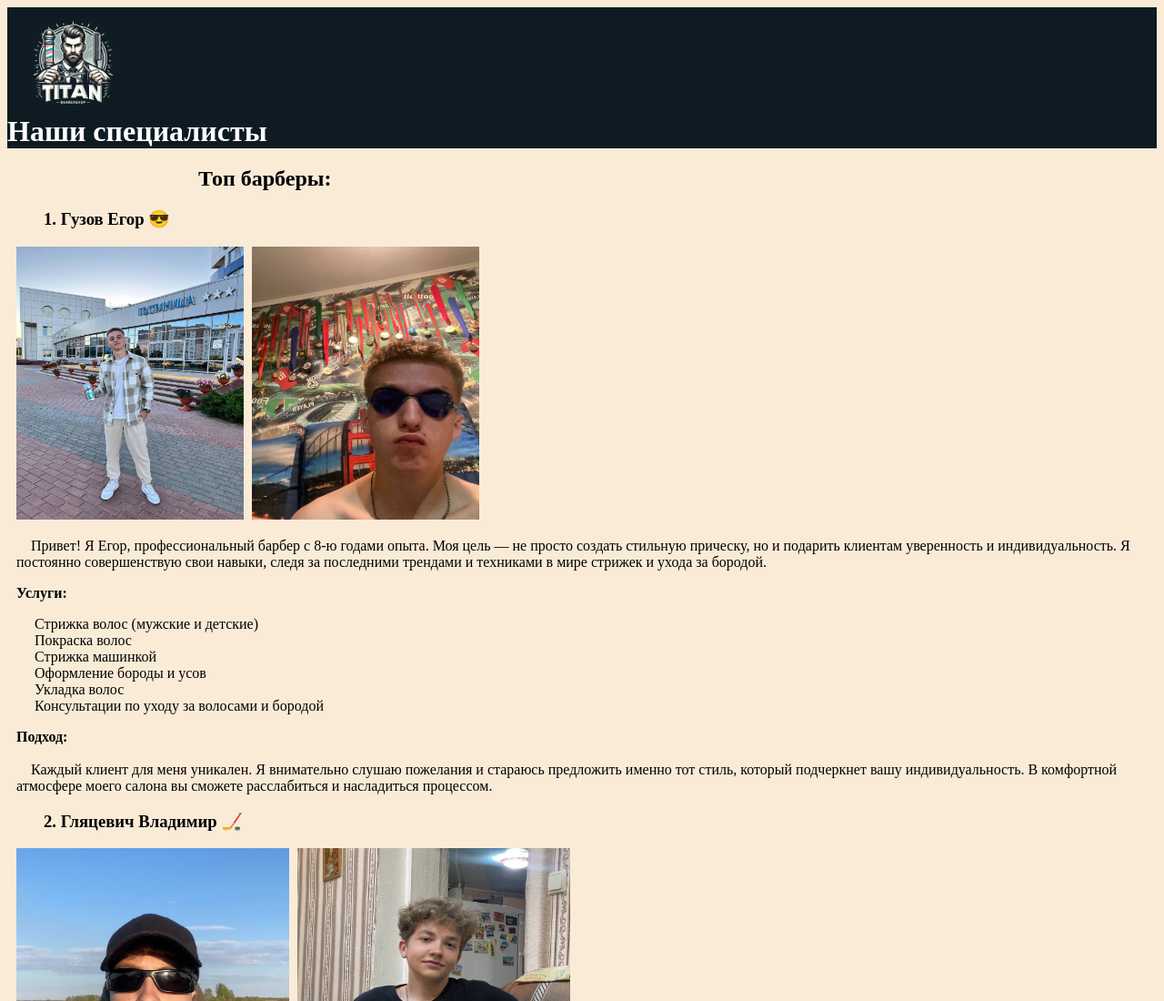
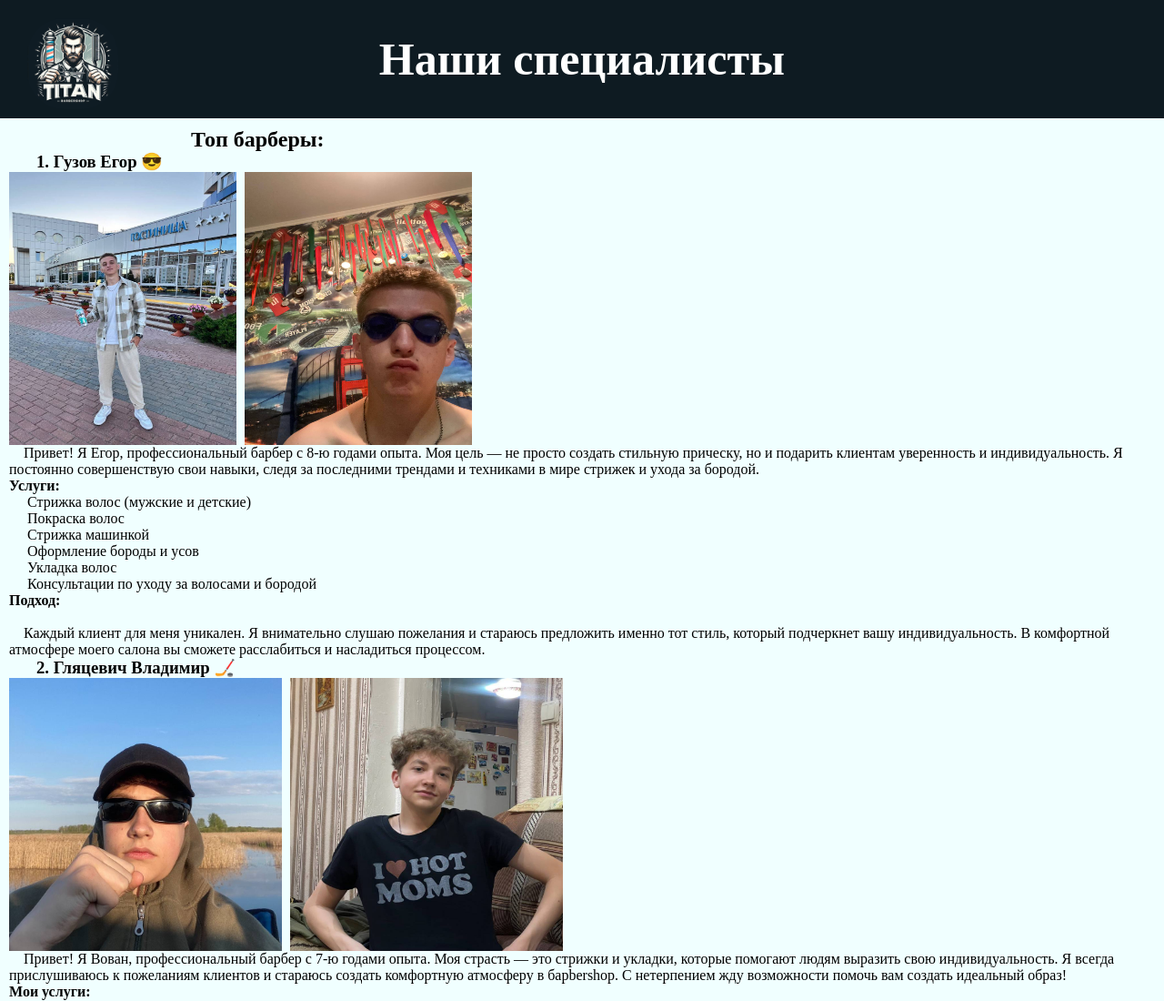
Before and after one commit to egricxx/barbershop, a plain HTML site: page pages/specialist.html in a window 1280 px wide. Shown: the top 1100 px of the page at 91% size. Drawn offline with Linux system fonts and the light colour scheme.

Commit message:
Изменения

```diff
--- /dev/null
+++ b/css/reset.css
@@ -0,0 +1,80 @@
+/* Reset and base styles  */
+* {
+    padding: 0;
+    margin: 0;
+    border: none;
+}
+
+*,
+*::before,
+*::after {
+    box-sizing: border-box;
+}
+
+/* Links */
+
+a, a:link, a:visited  {
+    text-decoration: none;
+}
+
+a:hover  {
+    text-decoration: none;
+}
+
+/* Common */
+
+aside, nav, footer, header, section, main {
+    display: block;
+}
+
+img {
+    vertical-align: top;
+}
+
+img, svg {
+    max-width: 100%;
+    height: auto;
+}
+
+address {
+    font-style: normal;
+}
+
+/* Form */
+
+input, textarea, button, select {
+    font-family: inherit;
+    font-size: inherit;
+    color: inherit;
+    background-color: transparent;
+}
+
+input::-ms-clear {
+    display: none;
+}
+
+button, input[type="submit"] {
+    display: inline-block;
+    box-shadow: none;
+    background-color: transparent;
+    background: none;
+    cursor: pointer;
+}
+
+input:focus, input:active,
+button:focus, button:active {
+    outline: none;
+}
+
+button::-moz-focus-inner {
+    padding: 0;
+    border: 0;
+}
+
+label {
+    cursor: pointer;
+}
+
+legend {
+    display: block;
+}
--- a/css/spec_style.css
+++ b/css/spec_style.css
@@ -5,7 +5,7 @@ h2 {
 
 
 body {
-    background-color: antiquewhite;
+    background-color: azure;
     color: black;
 }
 
@@ -13,17 +13,35 @@ body {
     background-color: #0e1b22;
     color: #fff;
     width: 100%;
-    padding: 0 0;
+    display: grid;
+    grid-template-columns: 100px 1fr 100px;
+    justify-items: center;
+    align-items: center;
+    vertical-align: center;
+    padding: 10px;
+
+
+    @media (max-width: 1130px) {
+        display: flex;
+        height: 100px;
+    }
 }
 
 
 .header .logo img {
-    height: 17%;
-    width: 10%;
+    height: 90%;
+    width: auto;
     margin-left: 20px;
     margin-top: 10px;
     border-radius: 40px;
 }
+
+.menu2 {
+    text-align: center;
+    font-size: 25px;
+    font-weight: bold;
+}
+
 
 .header h1 {
     margin: 0;
--- a/css/style.css
+++ b/css/style.css
@@ -23,14 +23,12 @@ body {
 .header {
     background-color: #0e1b22;
     color: #fff;
-    padding: 20px 0;
+    padding: 10px;
 
     @media (max-width: 1130px) {
         display: flex;
         height: 100px;
     }
-
-
 }
 
 header h1 {
@@ -48,6 +46,7 @@ header h1 {
     margin-left: 20px;
     margin-top: 10px;
     border-radius: 40px;
+
 
     @media (max-width: 1130px) {
         height: 100%;
--- a/css/works.css
+++ b/css/works.css
@@ -1,3 +1,4 @@
+
 body {
     background: url("../images/fon10.jpg");
     width: 100%;
@@ -13,13 +14,18 @@ body {
     background-color: #0e1b22;
     color: #fff;
     width: 100%;
+    display: grid;
+    grid-template-columns: 100px 1fr 100px;
+    justify-items: center;
+    align-items: center;
+    vertical-align: center;
+    padding: 30px;
 
-}
 
-.header .logo,
-.header .header-text {
-    display: inline-block;
-    vertical-align: middle;
+    @media (max-width: 1130px) {
+        display: flex;
+        height: 100px;
+    }
 }
 
 .menu {
@@ -27,18 +33,16 @@ body {
 }
 
 .header .logo img {
-    height: 17%;
-    width: 10%;
-    margin-left: 30px;
-    margin-top: 10px;
+    height: 100px;
+    width: auto;
     border-radius: 40px;
 }
 
 .header-text {
     text-align: center;
+    font-size: 25px;
+    font-weight: bold;
 }
-
-
 
 
 
--- a/pages/specialist.html
+++ b/pages/specialist.html
@@ -4,6 +4,7 @@
     <meta charset="UTF-8">
     <title>Наши специалисты</title>
 
+    <link rel="stylesheet" href="../css/reset.css">
     <link rel="stylesheet" href="../css/spec_style.css">
     <link rel="icon" href="../images/free.icon.ico">
 </head>
```
Also changed, not shown: pages/works.html (+1 -0 lines).
